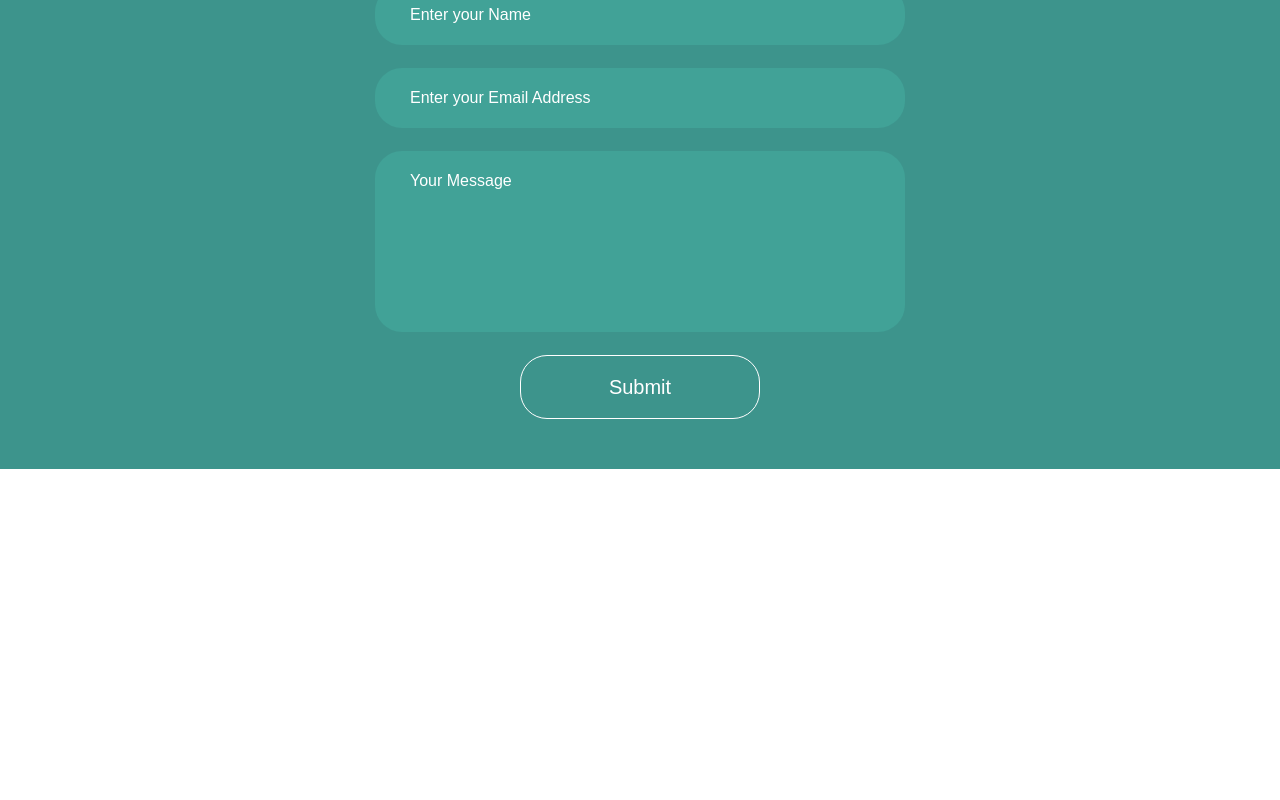
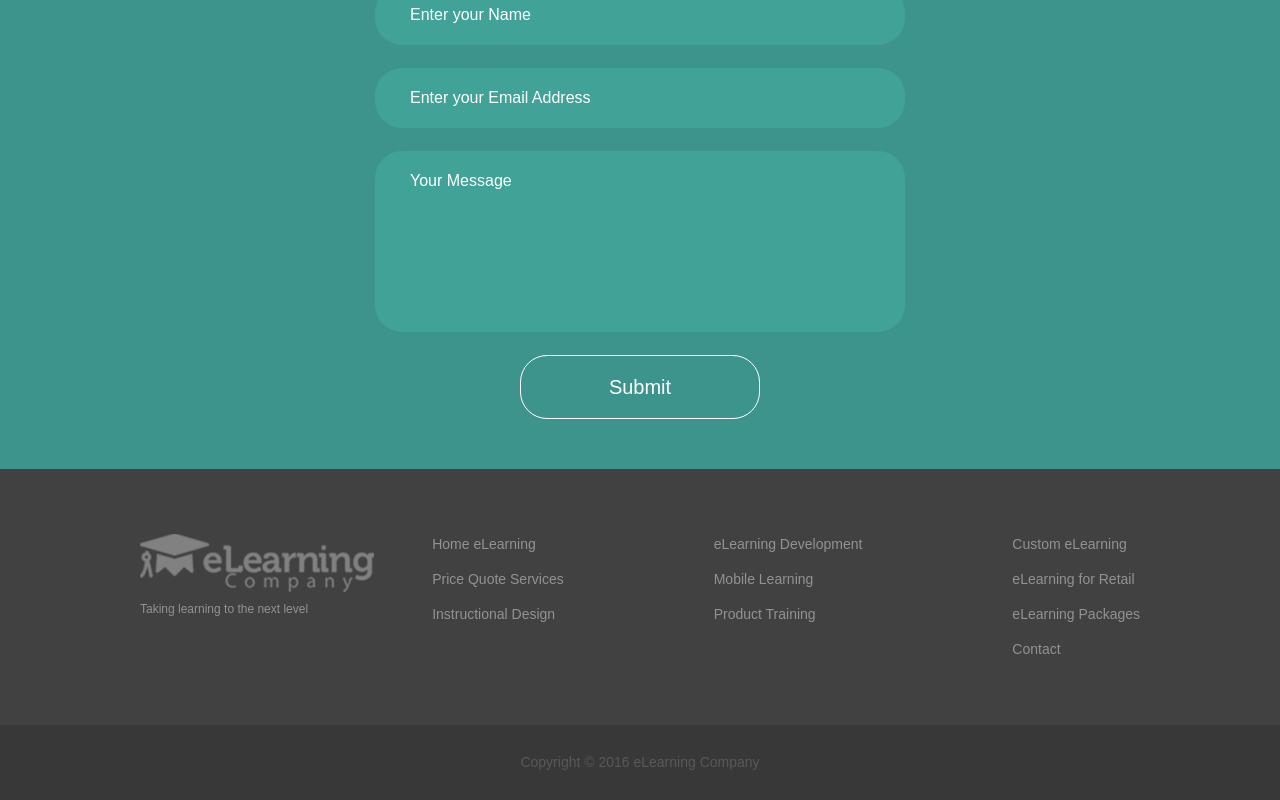
Before and after one commit to anastasiiatarasiuk/eLearning-company, a React (Vite) app: page / in a window 1280 px wide. Shown: the part 1027-1827 px from the top of the page. Before the commit the page ends 1496 px from the top, so only its background shows below. Built offline with nearby package versions, Linux system fonts and the light colour scheme.

Commit message:
add Footer

```diff
--- a/src/App.jsx
+++ b/src/App.jsx
@@ -1,4 +1,5 @@
 import "./App.scss";
+import Footer from "./components/Footer/Footer";
 import Header from "./components/Header/Header";
 import TalkToUs from "./components/TalkToUs/TalkToUs";
 
@@ -7,6 +8,7 @@ function App() {
     <>
       <Header />
       <TalkToUs />
+      <Footer />
     </>
   );
 }
--- a/src/App.scss
+++ b/src/App.scss
@@ -7,6 +7,10 @@ $text-color-dark: #fff;
 $background-green:#3D948C;
 $white: #fff;
 $form-input-bg: #41a297;
+$footer-bg: #414141;
+$footer-text: #929292;
+$copyright-bg: #383838;
+$copyright-text:  #595959;
 
 // Для теми light
 :root {
@@ -17,6 +21,10 @@ $form-input-bg: #41a297;
   --background-green: #{$background-green};
   --white: #{$white};
   --form-input-bg: #{$form-input-bg};
+  --footer-bg: #{$footer-bg};
+  --footer-text:#{$footer-text};
+  --copyright-bg: #{$copyright-bg};
+  --copyright-text:#{$copyright-text};
 }
 
 // Для теми dark
--- /dev/null
+++ b/src/components/Footer/Footer.jsx
@@ -0,0 +1,85 @@
+import "./Footer.scss";
+
+const Footer = () => {
+  return (
+    <>
+      <footer className="footer">
+        <div className="footer__main-container">
+          <div className="footer__logo-container">
+            <img
+              src="/images/footer-logo.webp"
+              alt="logo"
+              className="footer__logo"
+            />
+            <p className="footer__slogan">Taking learning to the next level</p>
+          </div>
+          <div className="footer__links-container">
+            <ul className="footer__links-list">
+              <li className="footer__list-item">
+                <a href="#home" className="footer__link">
+                  Home eLearning
+                </a>
+              </li>
+              <li className="footer__list-item">
+                <a href="#" className="footer__link">
+                  Price Quote Services
+                </a>
+              </li>
+              <li className="footer__list-item">
+                <a href="#" className="footer__link">
+                  Instructional Design
+                </a>
+              </li>
+            </ul>
+            <ul className="footer__links-list">
+              <li className="footer__list-item">
+                <a href="#" className="footer__link">
+                  eLearning Development
+                </a>
+              </li>
+              <li className="footer__list-item">
+                <a href="#" className="footer__link">
+                  Mobile Learning
+                </a>
+              </li>
+              <li className="footer__list-item">
+                <a href="#" className="footer__link">
+                  Product Training
+                </a>
+              </li>
+            </ul>
+            <ul className="footer__links-list">
+              <li className="footer__list-item">
+                <a href="#" className="footer__link">
+                  Custom eLearning
+                </a>
+              </li>
+              <li className="footer__list-item">
+                <a href="#" className="footer__link">
+                  eLearning for Retail
+                </a>
+              </li>
+              <li className="footer__list-item">
+                <a href="#" className="footer__link">
+                  eLearning Packages
+                </a>
+              </li>
+              <li className="footer__list-item">
+                <a href="#contact" className="footer__link">
+                  Contact
+                </a>
+              </li>
+            </ul>
+          </div>
+        </div>
+        <div className="footer__copyright-container">
+          <p className="footer__copyright-text">
+            Copyright &#169; 2016 eLearning Company
+          </p>
+        </div>
+      </footer>
+    </>
+  );
+};
+
+export default Footer;
--- /dev/null
+++ b/src/components/Footer/Footer.scss
@@ -0,0 +1,59 @@
+.footer {
+  &__main-container {
+    display: flex;
+    justify-content: space-between;
+    padding: 65px 140px;
+    background-color: var(--footer-bg);
+  }
+
+  &__logo-container {
+    display: flex;
+    flex-direction: column;
+    align-items: flex-start;
+    gap: 8px;
+
+    & .footer__slogan {
+      font-weight: 300;
+      font-size: 12px;
+      color: var(--footer-text);
+    }
+  }
+
+  &__links-container {
+    display: flex;
+    gap: 150px;
+
+    & .footer__links-list {
+      display: flex;
+      flex-direction: column;
+      gap: 14px;
+
+      & .footer__list-item {
+        font-weight: 300;
+        font-size: 14px;
+        color: var(--footer-text);
+      }
+    }
+  }
+
+  &__link {
+    transition: color 0.5s;
+
+    &:hover {
+      color: var(--white);
+    }
+  }
+}
+
+.footer__copyright-container {
+  padding: 27px;
+  background-color: var(--copyright-bg);
+  margin: 0 auto;
+  text-align: center;
+}
+
+.footer__copyright-text {
+  font-weight: 300;
+  font-size: 14px;
+  color: var(--copyright-text);
+}
--- a/src/components/Header/Header.jsx
+++ b/src/components/Header/Header.jsx
@@ -5,7 +5,7 @@ import "./Header.scss";
 const Header = () => {
   return (
     <>
-      <header className="header">
+      <header className="header" id="home">
         <div className="container content">
           <div className="card">
             <img src="/images/card-logo.webp" alt="logo" className="logoImg" />
--- a/src/components/TalkToUs/TalkToUs.jsx
+++ b/src/components/TalkToUs/TalkToUs.jsx
@@ -3,7 +3,7 @@ import "./TalkToUs.scss";
 
 const TalkToUs = () => {
   return (
-    <div className="talk-to-us">
+    <div className="talk-to-us" id="contact">
       <div className="talk-to-us__content">
         <div className="talk-to-us__title-container">
           <h2 className="talk-to-us__title">Talk To Us About Your Project</h2>
--- a/src/index.scss
+++ b/src/index.scss
@@ -17,6 +17,10 @@
   text-rendering: optimizeLegibility;
   -webkit-font-smoothing: antialiased;
   -moz-osx-font-smoothing: grayscale;
+}
+
+html {
+  scroll-behavior: smooth;
 }
 
 h1, h2, h3, h4, h5, h6, p {
```
